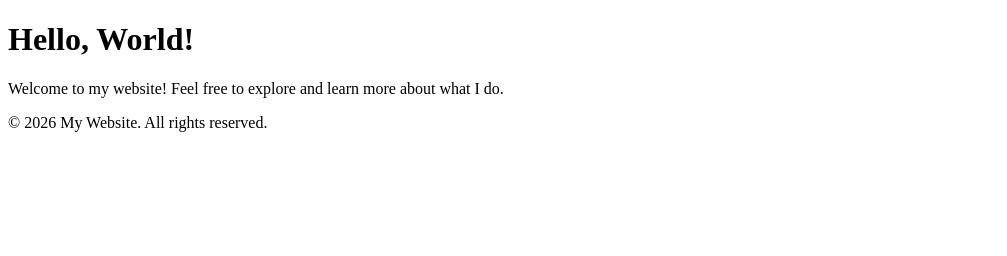
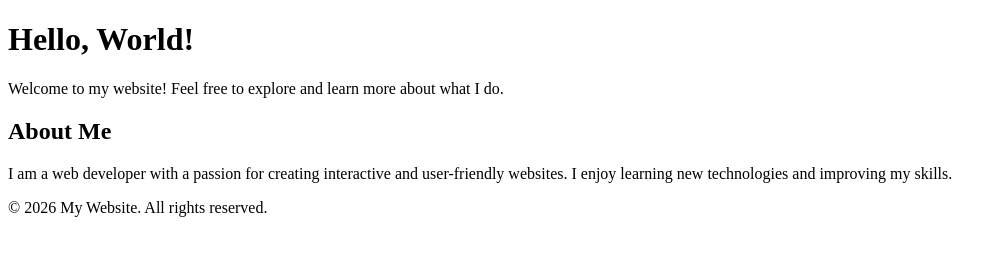
Before and after one commit to jenna-aurora/week-1-checkpoint, a plain HTML site: page index.html in a window 1280 px wide. Shown: the whole page, without its empty margins (0-1007 px from the left). Drawn offline with Linux system fonts and the light colour scheme.

Commit message:
Add about me section

```diff
--- a/index.html
+++ b/index.html
@@ -11,6 +11,12 @@
       Welcome to my website! Feel free to explore and learn more about what I
       do.
     </p>
+    <h2>About Me</h2>
+    <p>
+      I am a web developer with a passion for creating interactive and
+      user-friendly websites. I enjoy learning new technologies and improving my
+      skills.
+    </p>
     <footer>
       <p>&copy; 2026 My Website. All rights reserved.</p>
     </footer>
```
Also changed, not shown: 1 other file.
